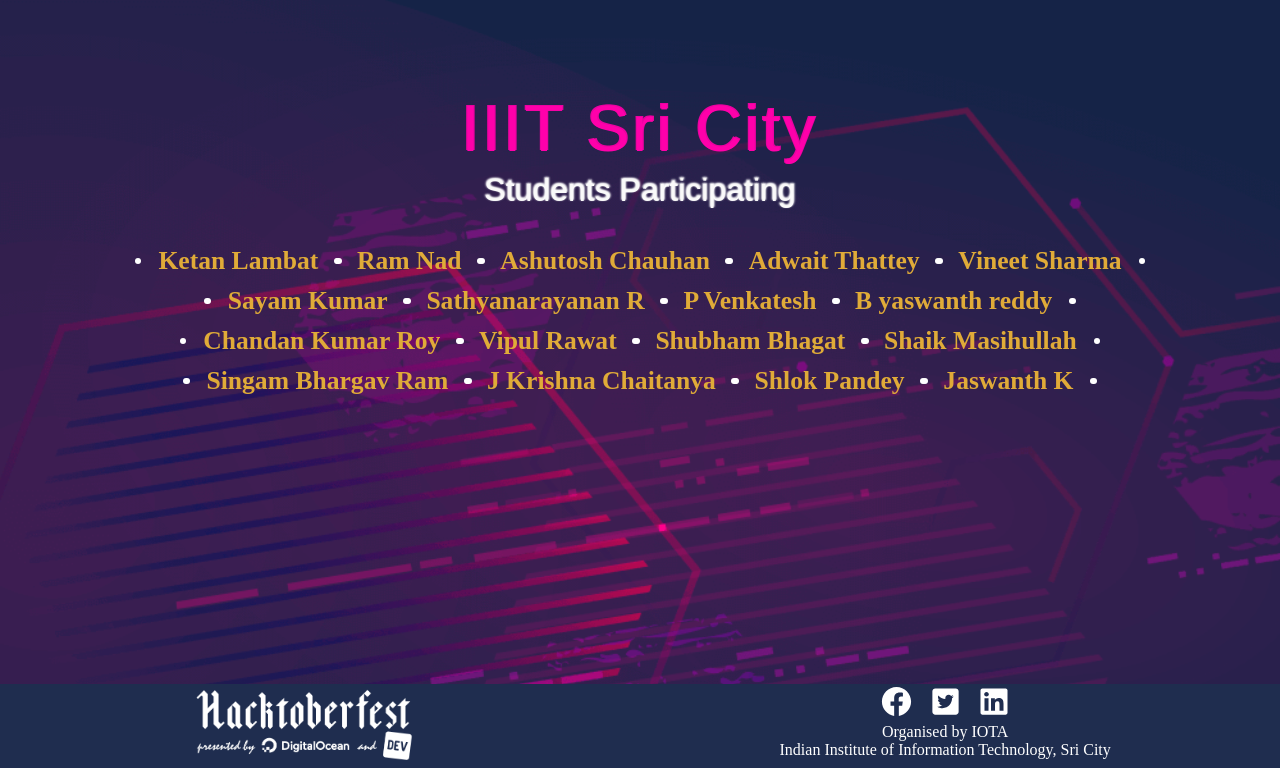
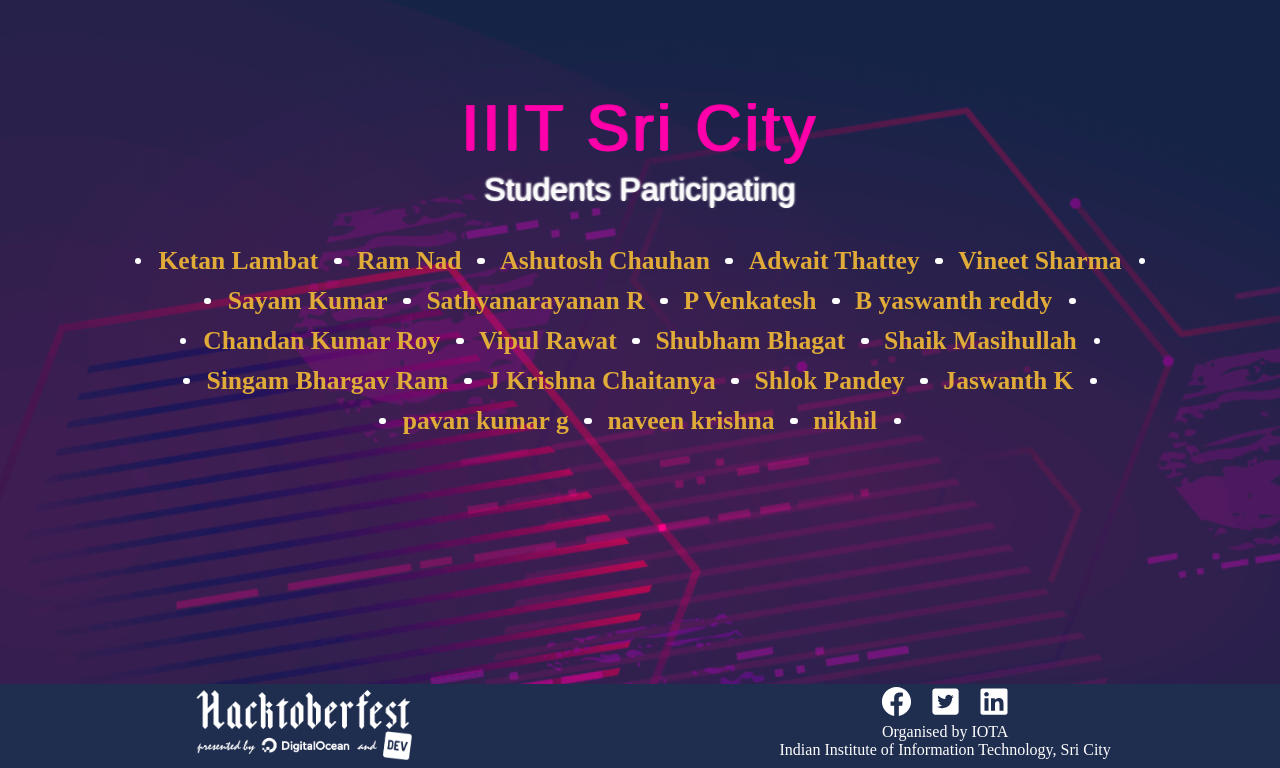
Before and after one commit to Project-Club-IIITS/hacktoberfest2019-participants, a Jekyll site: the page index.html, which Jekyll copies as it is, in a window 1280 px wide, cut to the strip 132-900 px from the top of the page. Built offline with Jekyll 4.4.1, drawn with Linux system fonts in a browser that asks for light colours; some web fonts are replaced.

Commit message:
add participant name

```diff
--- a/index.html
+++ b/index.html
@@ -63,6 +63,9 @@
                 <li><a href="https://github.com/chaitanya531">J Krishna Chaitanya</a></li>
                 <li><a href="https://github.com/b30wulffz">Shlok Pandey</a></li>
                 <li><a href="https://github.com/JazzKriss21">Jaswanth K</a></li>
+                <li><a href="https://github.com/JazzKriss21">pavan kumar g</a></li>
+                <li><a href="https://github.com/JazzKriss21">naveen krishna</a></li>
+                <li><a href="https://github.com/JazzKriss21">nikhil</a></li>
 
             </ul>
         </div>
```
